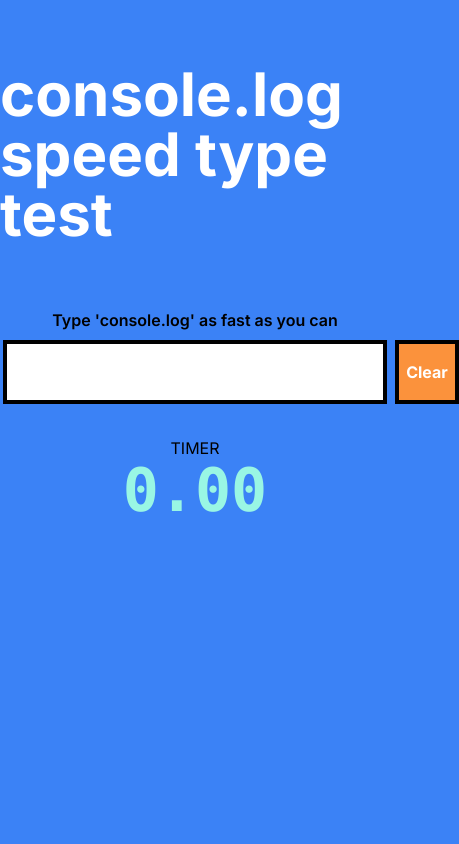
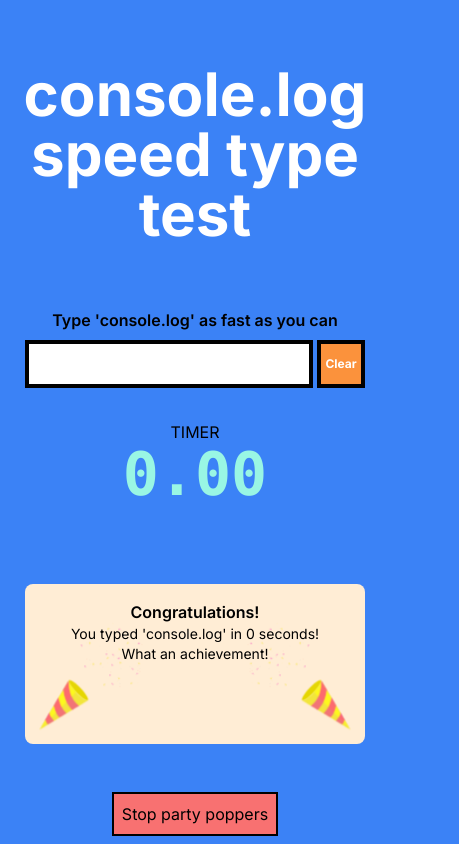
Before and after one commit to ollie-cook/console-log, a Next.js app: page / in a window 390 px wide. Shown: the whole page, 459 px wide, since content can reach past the window. Built offline with nearby package versions, Linux system fonts and the light colour scheme.

Commit message:
responsive

```diff
--- a/app/components/Input/Input.tsx
+++ b/app/components/Input/Input.tsx
@@ -13,7 +13,7 @@ export default function Input() {
   const [loop, setLoop] = useState(true);
 
   const handleKeyDown = (event: React.KeyboardEvent<HTMLInputElement>) => {
-    if (event.key === "c") {
+    if (event.key.toLowerCase() === "c") {
       if (timer) {
         clearInterval(timer);
       }
@@ -22,10 +22,10 @@ export default function Input() {
       setTimer(newTimer);
     }
 
-    if (event.key === "g") {
+    if (event.key.toLowerCase() === "g") {
       if (timer) {
         clearInterval(timer);
-        if (inputValue === "console.lo") {
+        if (inputValue.toLowerCase() === "console.lo") {
           setSuccess(true);
         } else {
           setError("Wrong input");
@@ -44,17 +44,17 @@ export default function Input() {
   return (
     <div className="flex flex-col items-center mt-16">
       <label htmlFor="console-log-type" className="mb-2 font-semibold">Type &apos;console.log&apos; as fast as you can</label>
-      <div className={`flex relative left-9`}>
+      <div className={`flex relative sm:left-9`}>
         <input
           id="console-log-type"
           type="text"
-          className="border-4 border-black indent-1 h-16 w-96 text-4xl font-semibold"
+          className="border-4 border-black indent-1 h-12 w-72 text-4xl font-semibold sm:w-96 sm:h-16"
           onKeyDown={handleKeyDown}
           value={inputValue}
           onChange={(event) => setInputValue(event.target.value)}
         />
         <button
-          className="w-16 ml-2 aspect-square bg-orange-400 border-4 border-black text-white font-bold hover:bg-orange-500"
+          className="w-12 ml-1 aspect-square bg-orange-400 border-4 border-black text-xs text-white font-bold hover:bg-orange-500 sm:w-16 sm:text-base sm:ml-2"
           onClick={handleStartOver}
         >
           Clear
@@ -64,21 +64,21 @@ export default function Input() {
       <p className="mt-2">TIMER</p>
       <p className={`text-6xl font-bold font-mono ${success == true ? 'text-lime-500' : 'text-teal-200'}`}>{time.toFixed(2)}</p>
       {
-        success == true && (
+        success == false && (
           <>
-          <div className="relative mt-20 h-32 w-[40rem] bg-orange-100 rounded-lg flex flex-col items-center justify-center">
-            <p className="text-2xl font-semibold">Congratulations!</p>
-            <p>You typed &apos;console.log&apos; in {time} seconds!</p>
-            <p>What an achievement!</p>
+          <div className="relative mt-20 h-40 w-full bg-orange-100 rounded-lg flex flex-col items-center justify-start sm:w-[40rem] sm:h-32 sm:justify-center">
+            <p className="font-semibold mt-4 sm:text-2xl sm:mt-0">Congratulations!</p>
+            <p className="text-sm sm:text-base">You typed &apos;console.log&apos; in {time} seconds!</p>
+            <p className="text-sm sm:text-base">What an achievement!</p>
             <Lottie
               animationData={animationData}
-              className="flex justify-center items-center h-32 absolute left-0"
+              className="flex justify-center items-center h-32 absolute left-0 bottom-0"
               loop={loop}
               style={{ transform: 'scaleX(-1)' }}
             />
             <Lottie
               animationData={animationData}
-              className="flex justify-center items-center h-32 absolute right-0"
+              className="flex justify-center items-center h-32 absolute right-0 bottom-0"
               loop={loop}
             />
           </div>
--- a/app/page.tsx
+++ b/app/page.tsx
@@ -3,7 +3,7 @@ import Input from "./components/Input"
 export default function Home() {
   return (
     <main className="flex min-h-screen flex-col items-center">
-      <h1 className="mt-16 text-6xl font-bold text-white">console.log speed type test</h1>
+      <h1 className="mt-16 text-6xl font-bold text-white text-center">console.log speed type test</h1>
       <Input />
     </main>
   );
```
